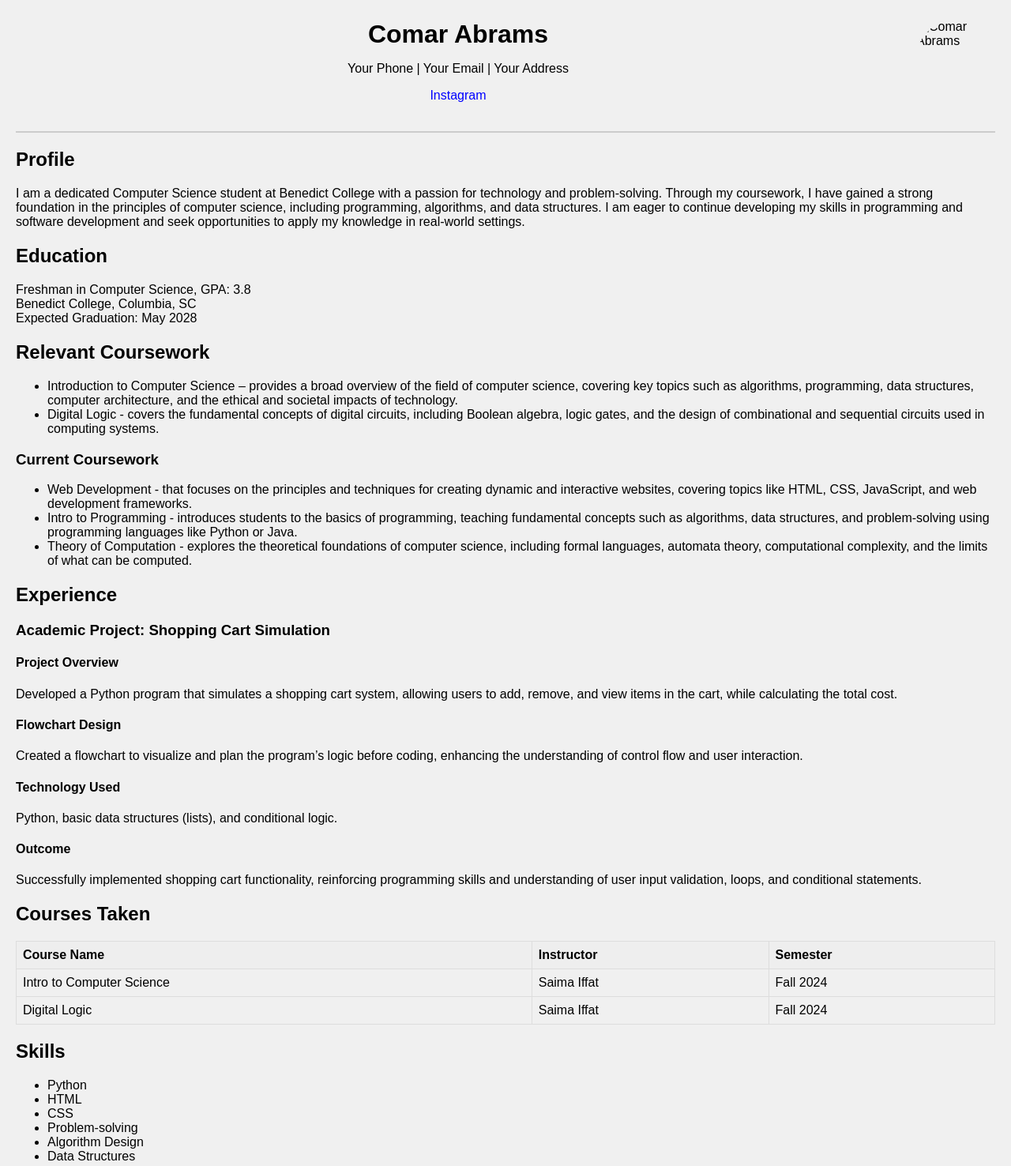
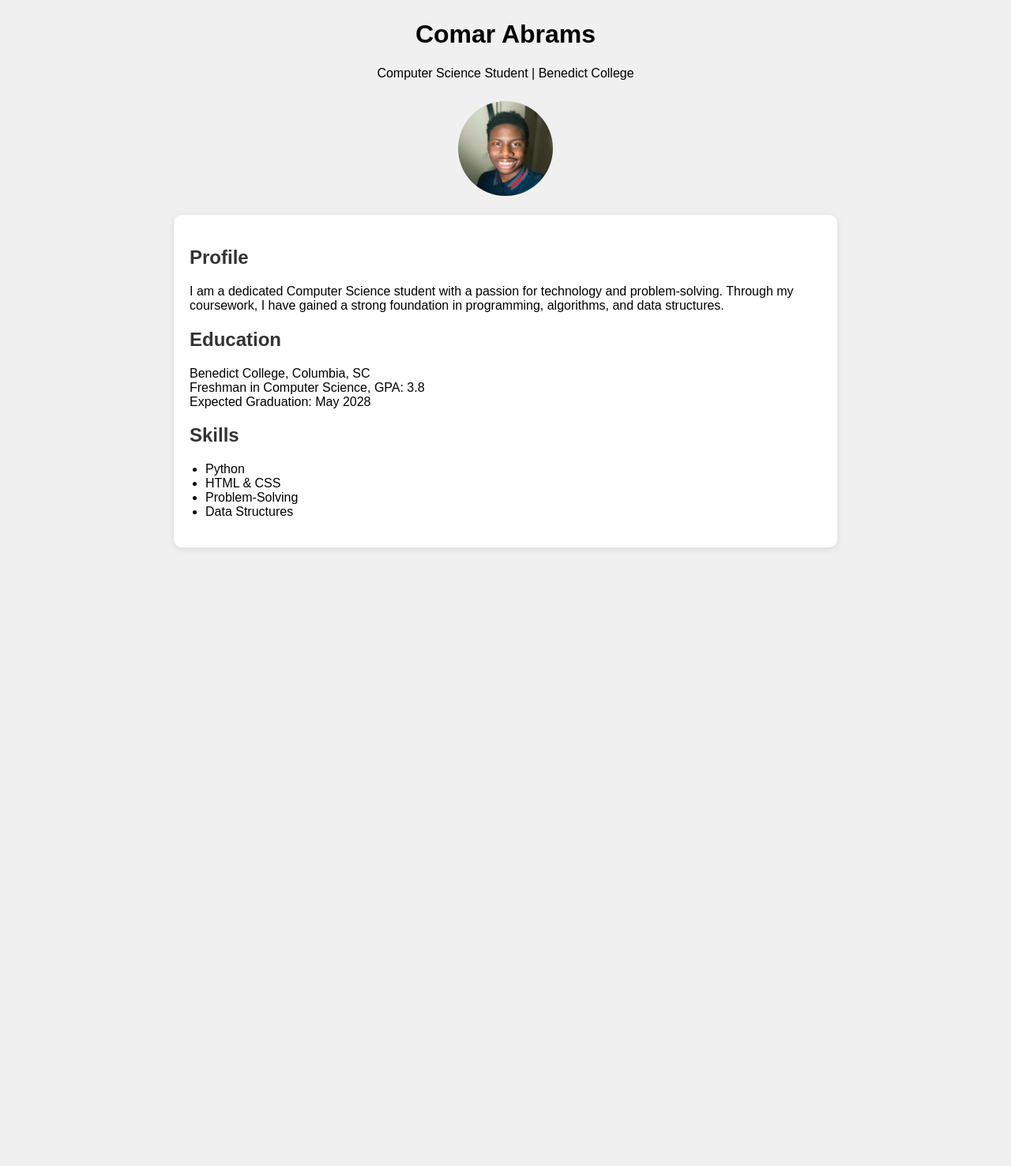
Before and after one commit to comarabrams05/final, a plain HTML site: page project1/index.html in a window 1280 px wide. Shown: the part 16-1492 px from the top of the page at 79% size. After the commit the page ends 800 px from the top, so only its background shows below. Drawn offline with Linux system fonts and the light colour scheme.

Commit message:
Update index.html

```diff
--- a/project1/index.html
+++ b/project1/index.html
@@ -4,148 +4,62 @@
     <title>Comar Abrams - Resume</title>
     <style>
         body {
-            font-family: sans-serif;
-            margin: 20px;
+            font-family: Arial, sans-serif;
             background-color: #f0f0f0;
+            margin: 0;
+            padding: 20px;
         }
-
         .header {
-            display: flex;
-            align-items: center;
-            justify-content: space-between;
-            margin-bottom: 20px;
+            text-align: center;
         }
-
-        .contact-info {
-            text-align: center;
-            flex-grow: 1;
+        .profile-pic {
+            width: 120px;
+            height: 120px;
+            border-radius: 50%;
+            margin-top: 10px;
         }
-
-        .contact-info h1 {
-            margin-bottom: 10px;
+        .content {
+            max-width: 800px;
+            margin: 20px auto;
+            background: white;
+            padding: 20px;
+            border-radius: 10px;
+            box-shadow: 0 2px 8px rgba(0,0,0,0.1);
         }
-
-        .profile-image {
-            width: 100px;
-            height: 100px;
-            border-radius: 50%;
-            margin-left: 20px;
+        h2 {
+            color: #333;
         }
-
-        hr {
-            margin: 20px 0;
-            border: 1px solid #ccc;
-        }
-
-        h1, h2, h3 {
-            font-family: sans-serif;
-        }
-
-        a {
-            color: blue;
-            text-decoration: none;
-        }
-
-        table {
-            width: 100%;
-            border-collapse: collapse;
-            margin-top: 20px;
-        }
-
-        th, td {
-            border: 1px solid #ddd;
-            padding: 8px;
-            text-align: left;
-        }
-
-        th {
-            background-color: #eee;
-        }
-
         ul {
             list-style-type: disc;
+            padding-left: 20px;
         }
     </style>
 </head>
 <body>
 
-<header class="header">
-    <div class="contact-info">
+<div class="header">
     <h1>Comar Abrams</h1>
-        <p>Your Phone | Your Email | Your Address</p>
-        <p><a href="https://www.instagram.com/cc2fresh/?hl=en" target="_blank">Instagram</a></p>
+    <p>Computer Science Student | Benedict College</p>
+    <img class="profile-pic" src="img/me.jpg" alt="Comar Abrams">
 </div>
-    <img class="profile-image" src="me.jpg" alt="Comar Abrams" />
-</header>
 
-<hr>
-
+<div class="content">
     <h2>Profile</h2>
-<p>I am a dedicated Computer Science student at Benedict College with a passion for technology and problem-solving. Through my coursework, I have gained a strong foundation in the principles of computer science, including programming, algorithms, and data structures. I am eager to continue developing my skills in programming and software development and seek opportunities to apply my knowledge in real-world settings.</p>
+    <p>I am a dedicated Computer Science student with a passion for technology and problem-solving. Through my coursework, I have gained a strong foundation in programming, algorithms, and data structures.</p>
 
     <h2>Education</h2>
-<p>Freshman in Computer Science, GPA: 3.8<br>
-Benedict College, Columbia, SC<br>
+    <p>Benedict College, Columbia, SC<br>
+    Freshman in Computer Science, GPA: 3.8<br>
     Expected Graduation: May 2028</p>
-
-<h2>Relevant Coursework</h2>
-<ul>
-    <li>Introduction to Computer Science – provides a broad overview of the field of computer science, covering key topics such as algorithms, programming, data structures, computer architecture, and the ethical and societal impacts of technology.</li>
-    <li>Digital Logic - covers the fundamental concepts of digital circuits, including Boolean algebra, logic gates, and the design of combinational and sequential circuits used in computing systems.</li>
-</ul>
-
-<h3>Current Coursework</h3>
-<ul>
-    <li>Web Development - that focuses on the principles and techniques for creating dynamic and interactive websites, covering topics like HTML, CSS, JavaScript, and web development frameworks.</li>
-    <li>Intro to Programming - introduces students to the basics of programming, teaching fundamental concepts such as algorithms, data structures, and problem-solving using programming languages like Python or Java.</li>
-    <li>Theory of Computation - explores the theoretical foundations of computer science, including formal languages, automata theory, computational complexity, and the limits of what can be computed.</li>
-</ul>
-
-<h2>Experience</h2>
-<div class="project-details">
-    <h3>Academic Project: Shopping Cart Simulation</h3>
-    <h4>Project Overview</h4>
-    <p>Developed a Python program that simulates a shopping cart system, allowing users to add, remove, and view items in the cart, while calculating the total cost.</p>
-    <h4>Flowchart Design</h4>
-    <p>Created a flowchart to visualize and plan the program’s logic before coding, enhancing the understanding of control flow and user interaction.</p>
-    <h4>Technology Used</h4>
-    <p>Python, basic data structures (lists), and conditional logic.</p>
-    <h4>Outcome</h4>
-    <p>Successfully implemented shopping cart functionality, reinforcing programming skills and understanding of user input validation, loops, and conditional statements.</p>
-</div>
-
-<h2>Courses Taken</h2>
-<table>
-    <thead>
-        <tr>
-            <th>Course Name</th>
-            <th>Instructor</th>
-            <th>Semester</th>
-        </tr>
-    </thead>
-    <tbody>
-        <tr>
-            <td>Intro to Computer Science</td>
-            <td>Saima Iffat</td>
-            <td>Fall 2024</td>
-        </tr>
-        <tr>
-            <td>Digital Logic</td>
-            <td>Saima Iffat</td>
-            <td>Fall 2024</td>
-        </tr>
-    </tbody>
-</table>
 
     <h2>Skills</h2>
     <ul>
         <li>Python</li>
-    <li>HTML</li>
-    <li>CSS</li>
-    <li>Problem-solving</li>
-    <li>Algorithm Design</li>
+        <li>HTML & CSS</li>
+        <li>Problem-Solving</li>
         <li>Data Structures</li>
     </ul>
+</div>
 
 </body>
 </html>
```
Lines whose indentation alone changed are shown as unchanged.
